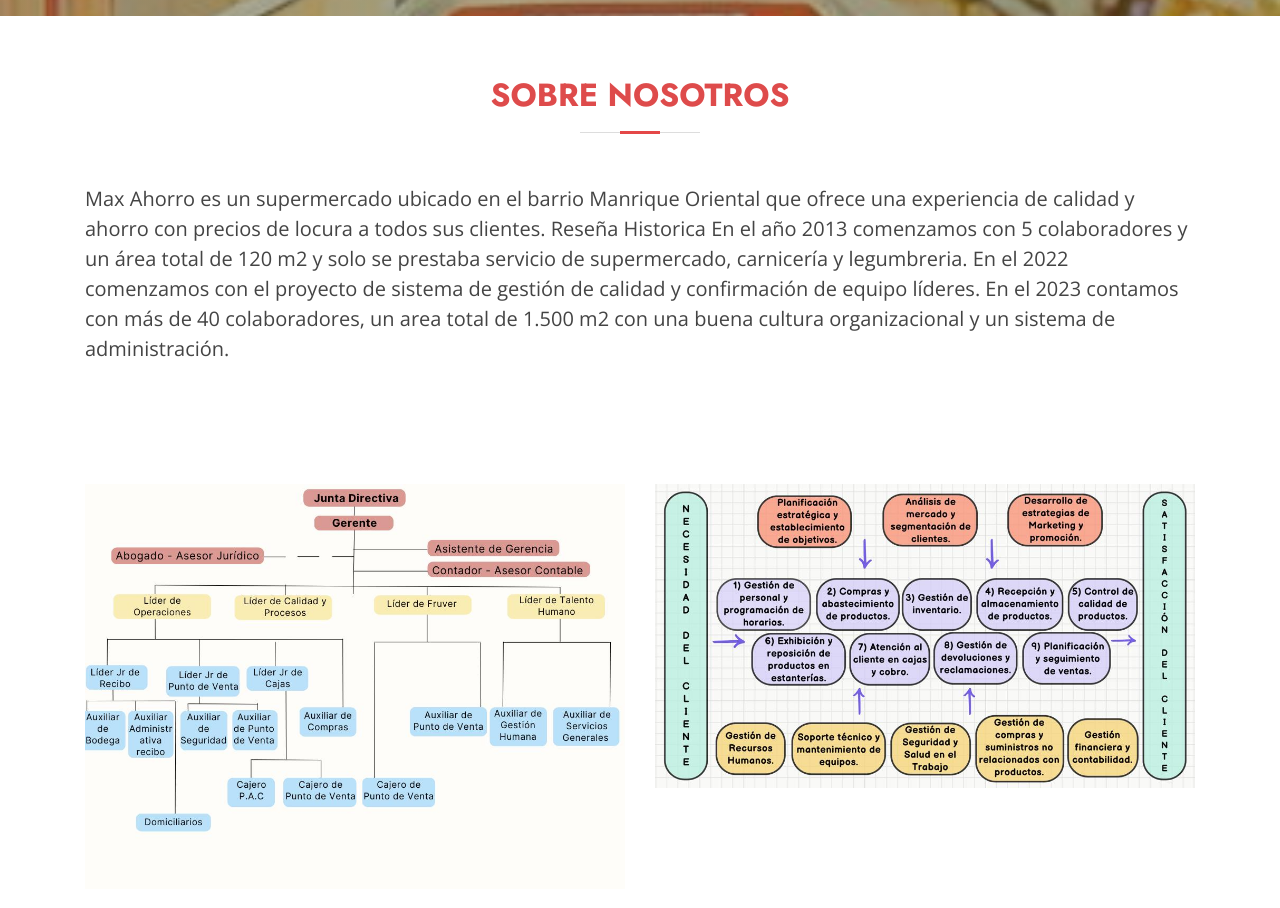
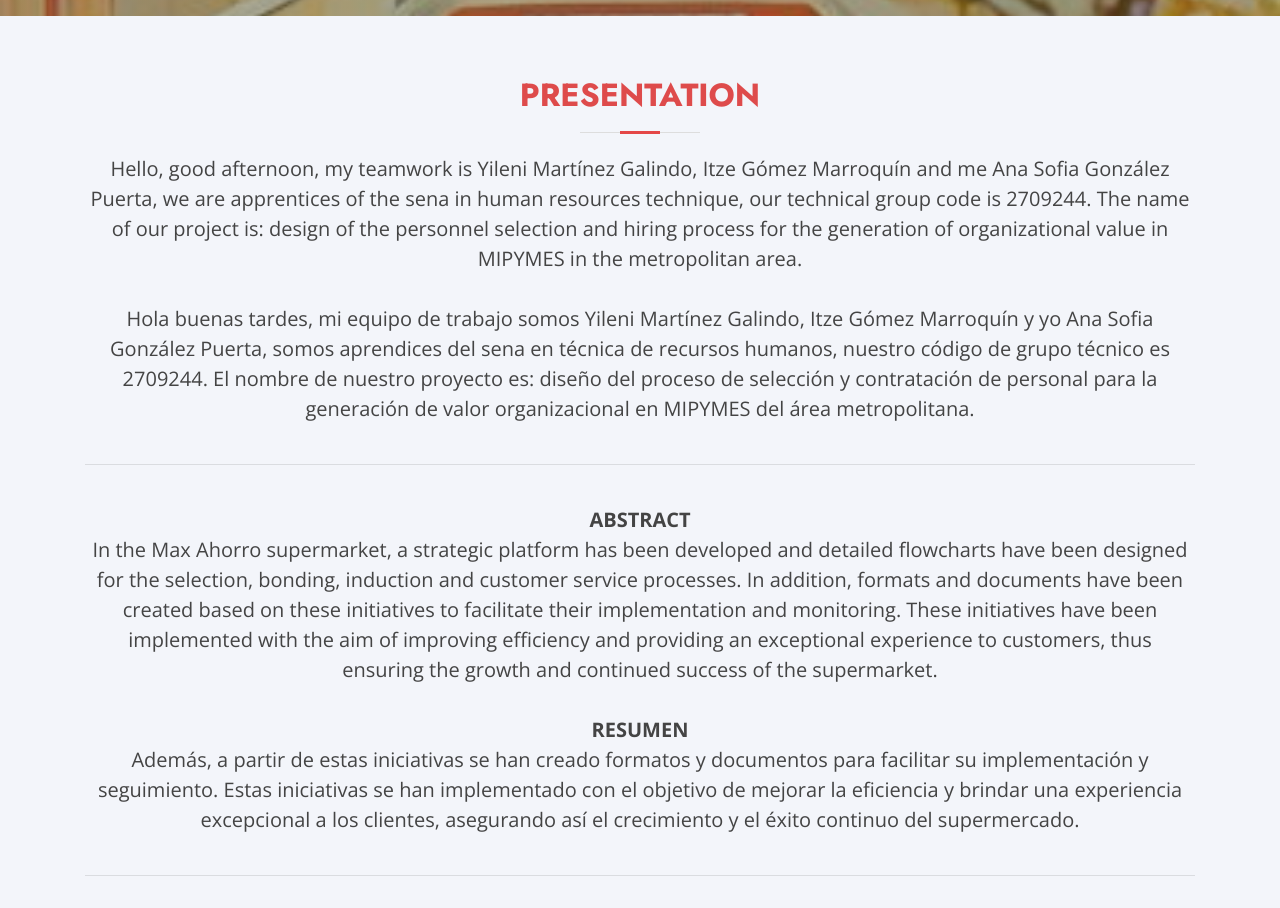
Before and after one commit to pcnacho15/entregable, a website built with Vite: page docs/index.html in a window 1280 px wide. Shown: the part 864-1772 px from the top of the page. Built offline with nearby package versions, Linux system fonts and the light colour scheme; files whose address does not match are found by name; a web font is replaced by a local one.

Commit message:
presentacion

```diff
--- a/docs/index.html
+++ b/docs/index.html
@@ -111,6 +111,7 @@
     <!-- End Hero -->
 
     <main id="main">
+
       <!-- ======= Cta Section ======= -->
       <section id="cta" class="cta1">
         <div class="container" data-aos="zoom-in">
@@ -118,6 +119,57 @@
         </div>
       </section>
       <!-- End Cta Section -->
+
+                 <!-- ======= Selección Section ======= -->
+      <section id="presentacion" class="services section-bg">
+        <div class="container" data-aos="fade-up">
+          <div class="section-title">
+            <h2>Presentation</h2>
+            <p>
+              Hello, good afternoon, my teamwork is Yileni Martínez Galindo,
+              Itze Gómez Marroquín and me Ana Sofia González Puerta, we are
+              apprentices of the sena in human resources technique, our
+              technical group code is 2709244. The name of our project is:
+              design of the personnel selection and hiring process for the
+              generation of organizational value in MIPYMES in the metropolitan
+              area. <br /><br />
+              Hola buenas tardes, mi equipo de trabajo somos Yileni Martínez
+              Galindo, Itze Gómez Marroquín y yo Ana Sofia González Puerta,
+              somos aprendices del sena en técnica de recursos humanos, nuestro
+              código de grupo técnico es 2709244. El nombre de nuestro proyecto
+              es: diseño del proceso de selección y contratación de personal
+              para la generación de valor organizacional en MIPYMES del área
+              metropolitana.
+            </p>
+            <br />
+            <hr />
+            <br />
+            <p>
+              <strong>ABSTRACT</strong> <br />
+              In the Max Ahorro supermarket, a strategic platform has been
+              developed and detailed flowcharts have been designed for the
+              selection, bonding, induction and customer service processes. In
+              addition, formats and documents have been created based on these
+              initiatives to facilitate their implementation and monitoring.
+              These initiatives have been implemented with the aim of improving
+              efficiency and providing an exceptional experience to customers,
+              thus ensuring the growth and continued success of the supermarket.
+              <br /><br />
+              <strong>RESUMEN</strong> <br />
+              Además, a partir de estas iniciativas se han creado formatos y
+              documentos para facilitar su implementación y seguimiento. Estas
+              iniciativas se han implementado con el objetivo de mejorar la
+              eficiencia y brindar una experiencia excepcional a los clientes,
+              asegurando así el crecimiento y el éxito continuo del
+              supermercado.
+            </p>
+            <br />
+            <hr />
+            <br />
+          </div>
+        </div>
+      </section>
+      <!-- End Selección Section -->
 
       <!-- ======= About Us Section ======= -->
       <section id="about" class="about">
```
Also changed, not shown: index.html (+51 -0 lines).
